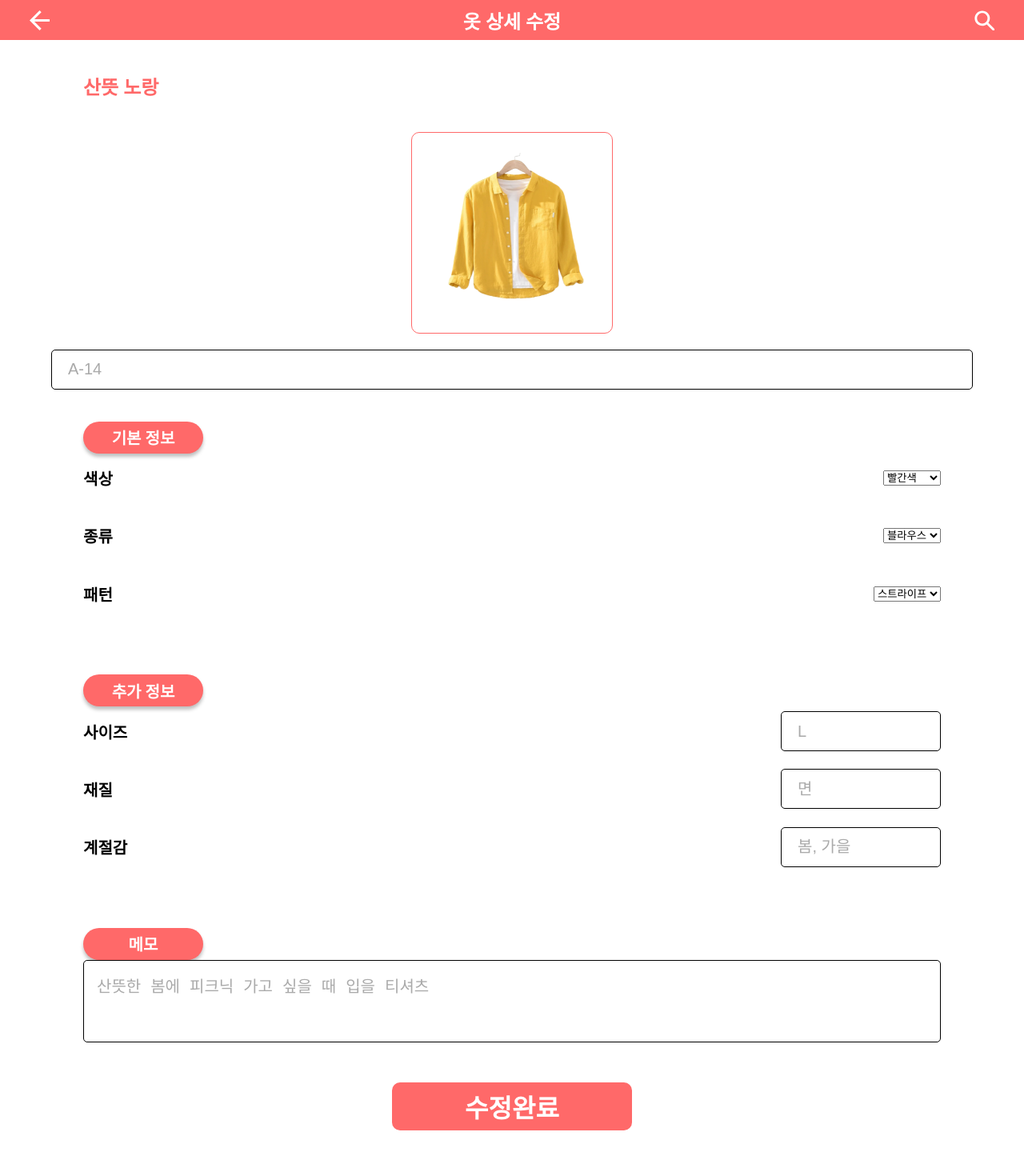
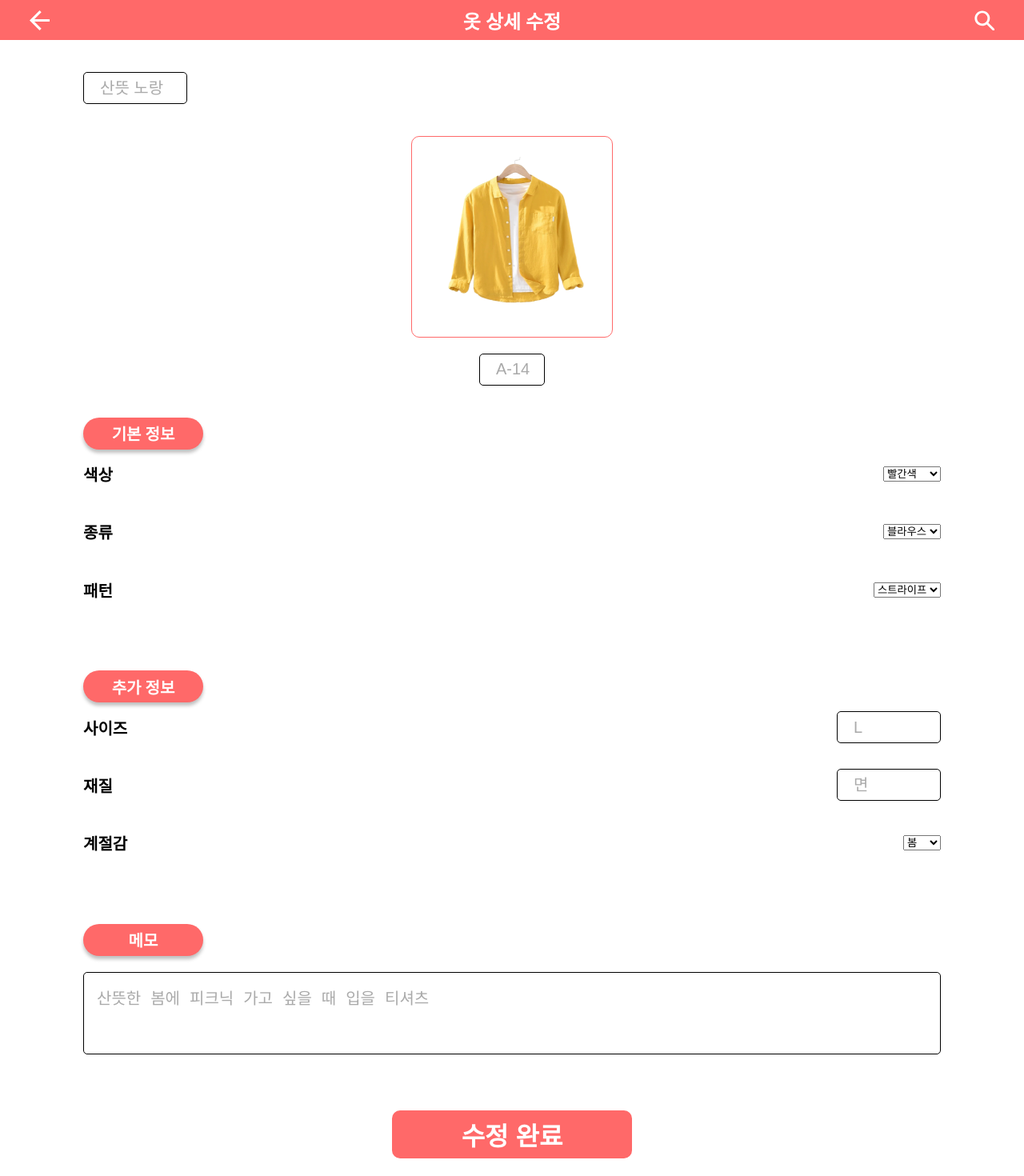
Before and after one commit to Dongbok-Lee/CloseToYou, a React (Vite) app in the folder frontend/CloseToYou/: page /clothes/edit/0 in a window 1280 px wide. Shown: the top 1470 px of the page at 80% size. Built offline with nearby package versions, Linux system fonts and the light colour scheme.

Commit message:
refactor: css수정

```diff
--- a/frontend/CloseToYou/src/components/textarea/TextareaStyle.js
+++ b/frontend/CloseToYou/src/components/textarea/TextareaStyle.js
@@ -12,6 +12,7 @@ const TextareaStyle = styled.textarea`
   background-color: rgba(255, 255, 255, 1);
 
   padding: 1rem;
+  margin: 20px auto;
 
   color: rgba(0, 0, 0, 1);
 
--- a/frontend/CloseToYou/src/pages/clothes/detail/ClothesEditPage.jsx
+++ b/frontend/CloseToYou/src/pages/clothes/detail/ClothesEditPage.jsx
@@ -40,14 +40,16 @@ const ClothesEditPage = () => {
 
   return (
     <ClothesEditPageContainer className="page">
-      <ClothesName>{nickname}</ClothesName>
+      <ClothesName>
+      <TextInput textInputPlaceholder={nickname} textInputSize="small" />
+      </ClothesName>
       <ImageContainer>
         <img src={tempImage} alt="Clothes" />
       </ImageContainer>
       <LocationInputContainer>
         <TextInputStyled
           textInputPlaceholder={location}
-          textInputSize="large"
+          textInputSize="smaller"
           style={{ textAlign: 'center' }}
         />
       </LocationInputContainer>
@@ -105,15 +107,20 @@ const ClothesEditPage = () => {
         <Tab>추가 정보</Tab>
         <DetailItem>
           <DetailTitle>사이즈</DetailTitle>
-          <TextInput textInputPlaceholder={size} textInputSize="medium" />
+          <TextInput textInputPlaceholder={size} textInputSize="small" />
         </DetailItem>
         <DetailItem>
           <DetailTitle>재질</DetailTitle>
-          <TextInput textInputPlaceholder={texture} textInputSize="medium" />
+          <TextInput textInputPlaceholder={texture} textInputSize="small" />
         </DetailItem>
         <DetailItem>
           <DetailTitle>계절감</DetailTitle>
-          <TextInput textInputPlaceholder={seasonFeeling} textInputSize="medium" />
+          <select>
+            <option value="spring">봄</option>
+            <option value="summer">여름</option>
+            <option value="autumn">가을</option>
+            <option value="winter">겨울</option>
+          </select>
         </DetailItem>
       </DetailContainer>
       <DetailContainer>
@@ -124,7 +131,7 @@ const ClothesEditPage = () => {
       </DetailContainer>
       <ButtonWrapper>
         <Button btnSize="large" btnColor="primary" onClick={handleSave}>
-          수정완료
+          수정 완료
         </Button>
       </ButtonWrapper>
     </ClothesEditPageContainer>
```
